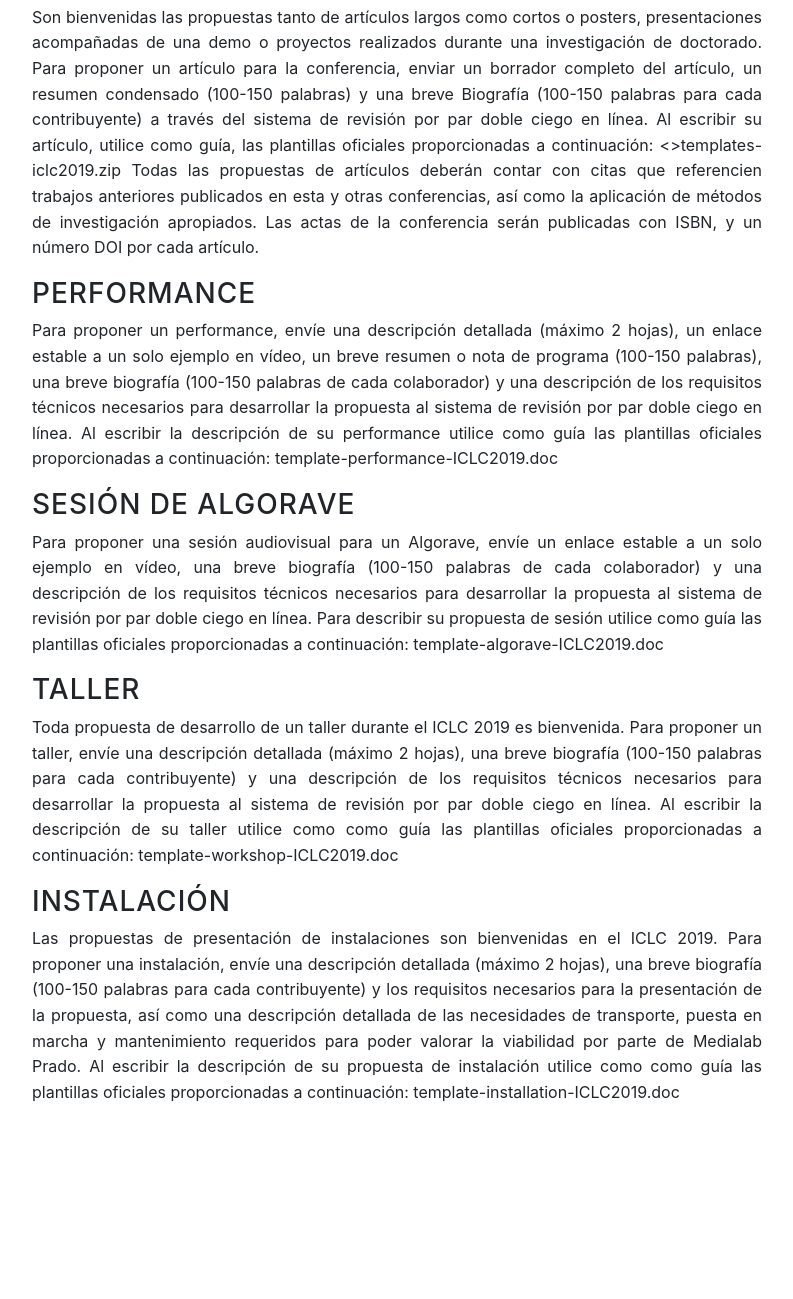
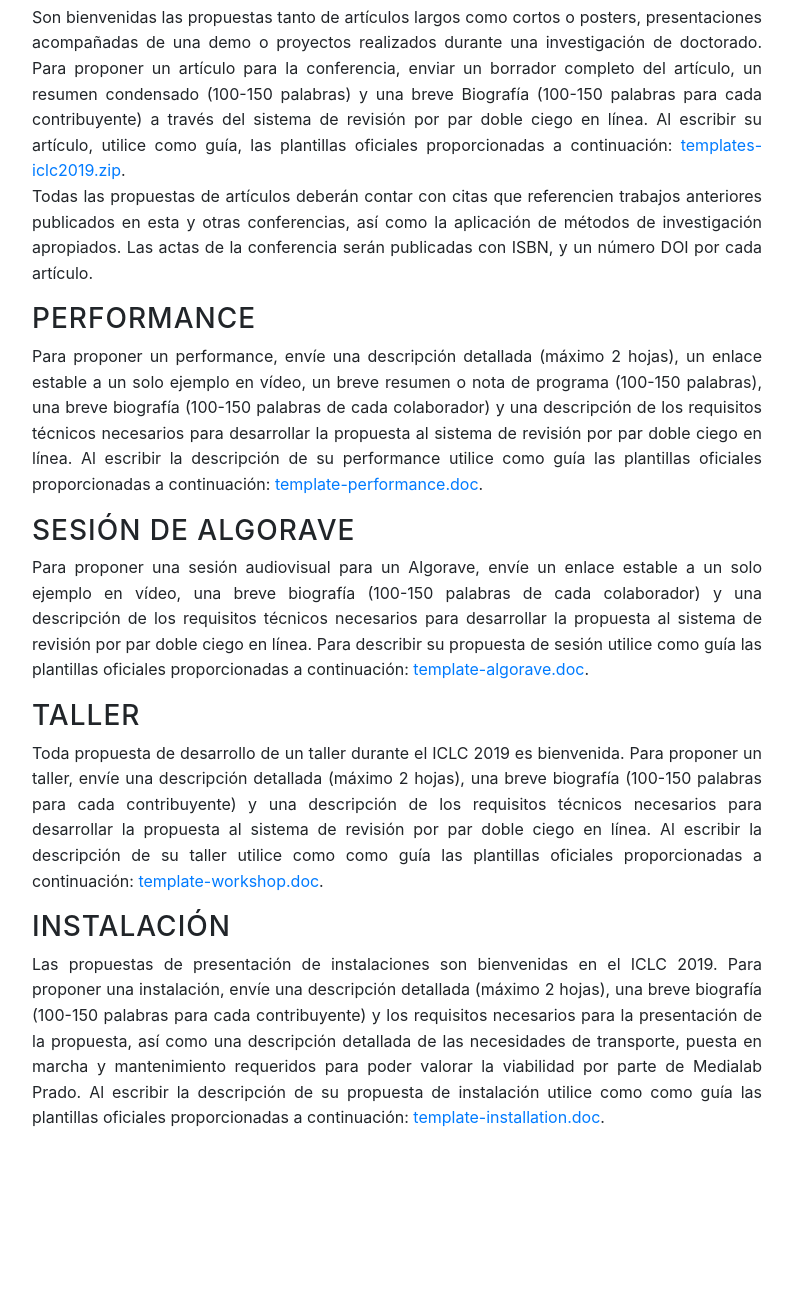
Before and after one commit to LaVerbenaElectronica/iclc2019, a website with bundled scripts: page index.html in a window 1280 px wide. Shown: the part 5221-6520 px from the top of the page, without its empty margins (243-1036 px from the left). Built offline with nearby package versions, Linux system fonts and the light colour scheme.

Commit message:
add template files links

```diff
--- a/index.html
+++ b/index.html
@@ -213,7 +213,8 @@ Para usar el metro es necesario adquirir una tarjeta de transporte, de venta en
                  breve Biografía (100-150 palabras para cada contribuyente) a través del sistema de revisión por par doble
                  ciego en línea. Al escribir su artículo, utilice como guía, las plantillas oficiales proporcionadas a
                  continuación:
-                 <>templates-iclc2019.zip Todas las propuestas de artículos deberán contar con citas que
+                 <a href="templates/templates-iclc2019.zip">templates-iclc2019.zip</a>.<br />
+                 Todas las propuestas de artículos deberán contar con citas que
                  referencien trabajos anteriores publicados en esta y otras conferencias, así como la aplicación de métodos
                  de investigación apropiados. Las actas de la conferencia serán publicadas con ISBN, y un número DOI por cada
                  artículo.</p>
@@ -223,26 +224,29 @@ Para usar el metro es necesario adquirir una tarjeta de transporte, de venta en
                  palabras de cada colaborador) y una descripción de los requisitos técnicos necesarios para desarrollar
                  la propuesta al sistema de revisión por par doble ciego en línea. Al escribir la descripción de su
                  performance utilice como guía las plantillas oficiales proporcionadas a continuación:
-                 template-performance-ICLC2019.doc</p>
+                 <a href="templates/template-performance.doc">template-performance.doc</a>.</p>
                <h3>SESIÓN DE ALGORAVE</h3>
                <p class="iclc-small">Para proponer una sesión audiovisual para un Algorave, envíe un enlace estable a un solo ejemplo en
                  vídeo, una breve biografía (100-150 palabras de cada colaborador) y una descripción de los requisitos
                  técnicos necesarios para desarrollar la propuesta al sistema de revisión por par doble ciego en línea.
                  Para describir su propuesta de sesión utilice como guía las plantillas oficiales proporcionadas a
-                 continuación: template-algorave-ICLC2019.doc</p>
+                 continuación:
+                 <a href="templates/template-algorave.doc">template-algorave.doc</a>.</p>
                <h3>TALLER</h3>
                <p class="iclc-small">Toda propuesta de desarrollo de un taller durante el ICLC 2019 es bienvenida. Para proponer un taller,
                  envíe una descripción detallada (máximo 2 hojas), una breve biografía (100-150 palabras para cada contribuyente)
                  y una descripción de los requisitos técnicos necesarios para desarrollar la propuesta al sistema de revisión
                  por par doble ciego en línea. Al escribir la descripción de su taller utilice como como guía las plantillas
-                 oficiales proporcionadas a continuación: template-workshop-ICLC2019.doc</p>
+                 oficiales proporcionadas a continuación:
+                 <a href="templates/template-workshop.doc">template-workshop.doc</a>.</p>
                <h3>INSTALACIÓN</h3>
                <p class="iclc-small">Las propuestas de presentación de instalaciones son bienvenidas en el ICLC 2019. Para proponer una instalación,
                  envíe una descripción detallada (máximo 2 hojas), una breve biografía (100-150 palabras para cada contribuyente) y
                  los requisitos necesarios para la presentación de la propuesta, así como una descripción detallada de las necesidades
                  de transporte, puesta en marcha y mantenimiento requeridos para poder valorar la viabilidad por parte de Medialab
                  Prado. Al escribir la descripción de su propuesta de instalación utilice como como guía las plantillas oficiales
-                 proporcionadas a continuación: template-installation-ICLC2019.doc</p>
+                 proporcionadas a continuación:
+                 <a href="templates/template-installation.doc">template-installation.doc</a>.</p>
           </div>
         </div>
       </div>
```
